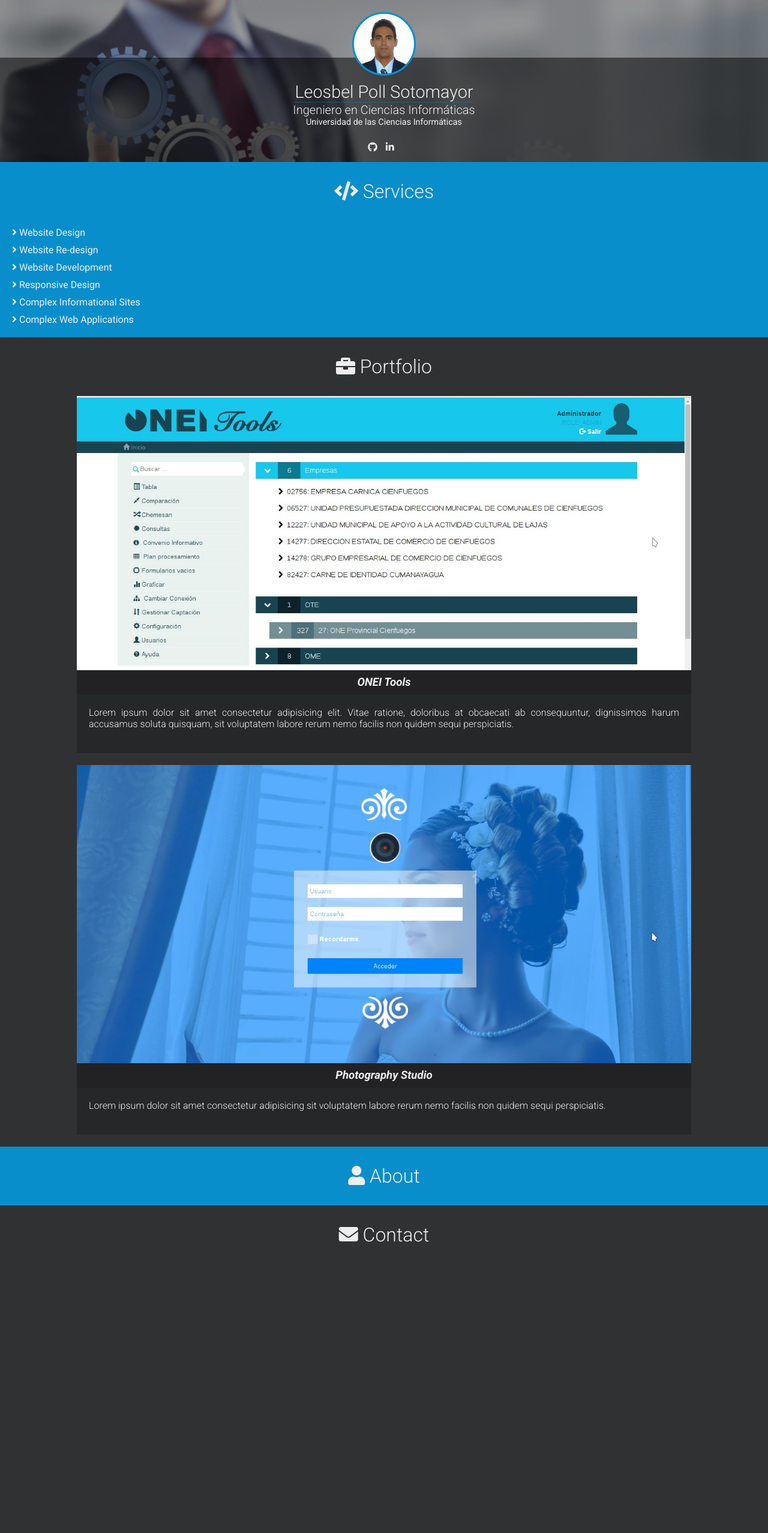
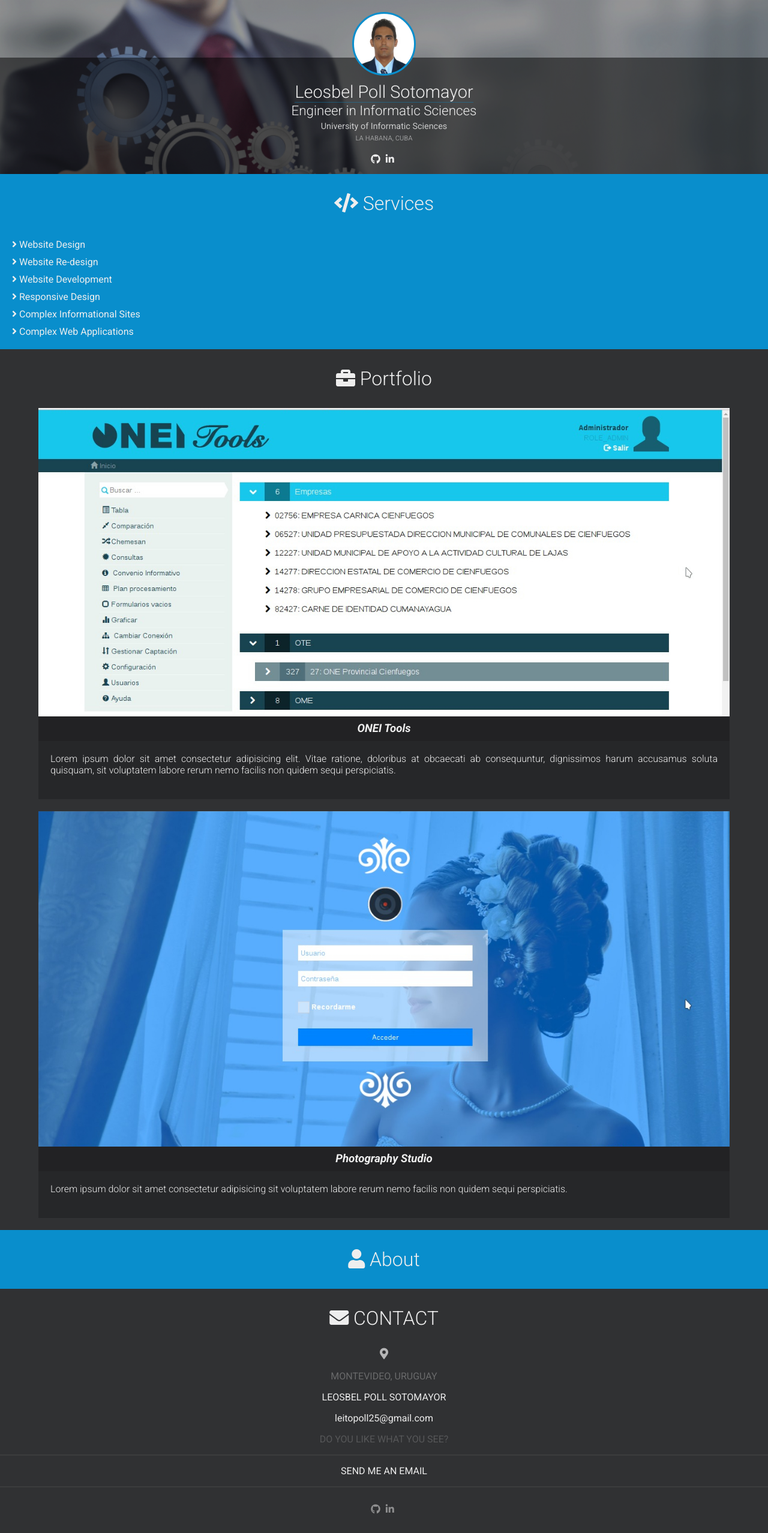
Before and after one commit to leosbelpoll/leosbelpoll.github.io, a website: page index.html in a window 1280 px wide. Shown: the whole page at 60% size. Before the commit the page ends 2107 px from the top, so only its background shows below. Drawn offline with Linux system fonts and the light colour scheme.

Commit message:
section de contact y algunos cambios en el header Moviles

```diff
--- a/index.html
+++ b/index.html
@@ -14,8 +14,9 @@
         <div class="me-img"></div>
         <div class="me-info">
             <span class="me-name">Leosbel Poll Sotomayor</span>
-            <span class="me-title">Ingeniero en Ciencias Informáticas</span>
-            <span class="me-university">Universidad de las Ciencias Informáticas</span>
+            <span class="me-title">Engineer in Informatic Sciences</span>
+            <span class="me-university">University of Informatic Sciences</span>
+            <span class="me-university-address">La habana, Cuba</span>
             <a href="https://github.com/leosbelpoll"><i class="fab fa-github"></i></a>
             <a href="https://www.linkedin.com/in/leosbel-poll-sotomayor/"><i class="fab fa-linkedin-in"></i></a>
         </div>
@@ -77,8 +78,20 @@
     <section>
             <h2><i class="fas fa-user"></i> About</h2>
     </section>
-    <section>
+    <section class="contact">
             <h2><i class="fas fa-envelope"></i> Contact</h2>
+            <h3 class="map-icon"><i class="fas fa-map-marker-alt"></i></h3>
+            <p class="me-address">Montevideo, Uruguay</p>
+            <p class="me-name">Leosbel Poll Sotomayor</p>
+            <p class="me-email"><a href="mailito:leitopoll25@gmail.com">leitopoll25@gmail.com</a></p>
+            <p class="question">Do you like what you see?</p>
+            <hr/>
+            <p class="order"><a href="mailito:leitopoll25@gmail.com">Send me an email</a></p>
+            <hr/>
+            <br/>
+            <a href="https://github.com/leosbelpoll" class="just-icon"><i class="fab fa-github"></i></a>
+            <a href="https://www.linkedin.com/in/leosbel-poll-sotomayor/" class="just-icon"><i class="fab fa-linkedin-in"></i></a>
+
     </section>
 </body>
 </html>
--- a/src/scss/style.scss
+++ b/src/scss/style.scss
@@ -9,7 +9,7 @@ body{
 }
 
 header{
-    height: 270px;
+    height: 290px;
     overflow: hidden;
     width: 100%;
     position: relative;
@@ -63,7 +63,7 @@ header{
         }
 
         span.me-title{
-            font-size: 1.25em;
+            font-size: 1.4em;
             display: block;
             font-weight: 300;
         }
@@ -72,15 +72,28 @@ header{
             font-size: .9em;
             display: block;
             font-weight: normal;
+            color: rgba($textColor, .8);
+        }
+
+        span.me-university-address{
+            font-size: .7em;
+            display: block;
+            font-weight: normal;
+            text-transform: uppercase;
+            color: rgba($textColor, .5);
         }
 
         a{
             color: $textColor;
 
             i{
-                margin-top: 25px;
-                margin-right: 10px;
+                margin-top: 15px;
+                margin-right: 5px;
             }
+        }
+
+        span{
+            margin-bottom: 5px;
         }
     }
 }
@@ -135,7 +148,7 @@ section.services{
 
 section.portfolio{
     div.project{
-        width: 80%;
+        width: 90%;
         margin: auto;
         margin-bottom: 20px;
 
@@ -167,6 +180,47 @@ section.portfolio{
     }
 }
 
+section.contact{
+    padding-bottom: 30px;
+    text-align: center;
+    text-transform: uppercase;
+
+    h3.map-icon{
+        margin: 0;
+        color: rgba($textColor, .7);
+    }
+
+    p.me-address{
+        color: rgba($textColor, .3);
+    }
+
+    p.question{
+        color: rgba($textColor, .2);
+    }
+
+    p.me-email{
+        text-transform: lowercase;
+    }
+
+    a{
+        color: $textColor;
+        text-decoration: none;
+
+        &.just-icon{
+            color: rgba($textColor, .5);
+            margin-right: 5px;
+
+            &:hover{
+                color: $textColor;
+            }
+        }
+    }
+
+    hr{
+        border: solid 1px rgba($textColor, .05);
+    }
+}
+
 ul{
     list-style: none;
     margin: 0;
```
Also changed, not shown: dist/css/style.min.css.
